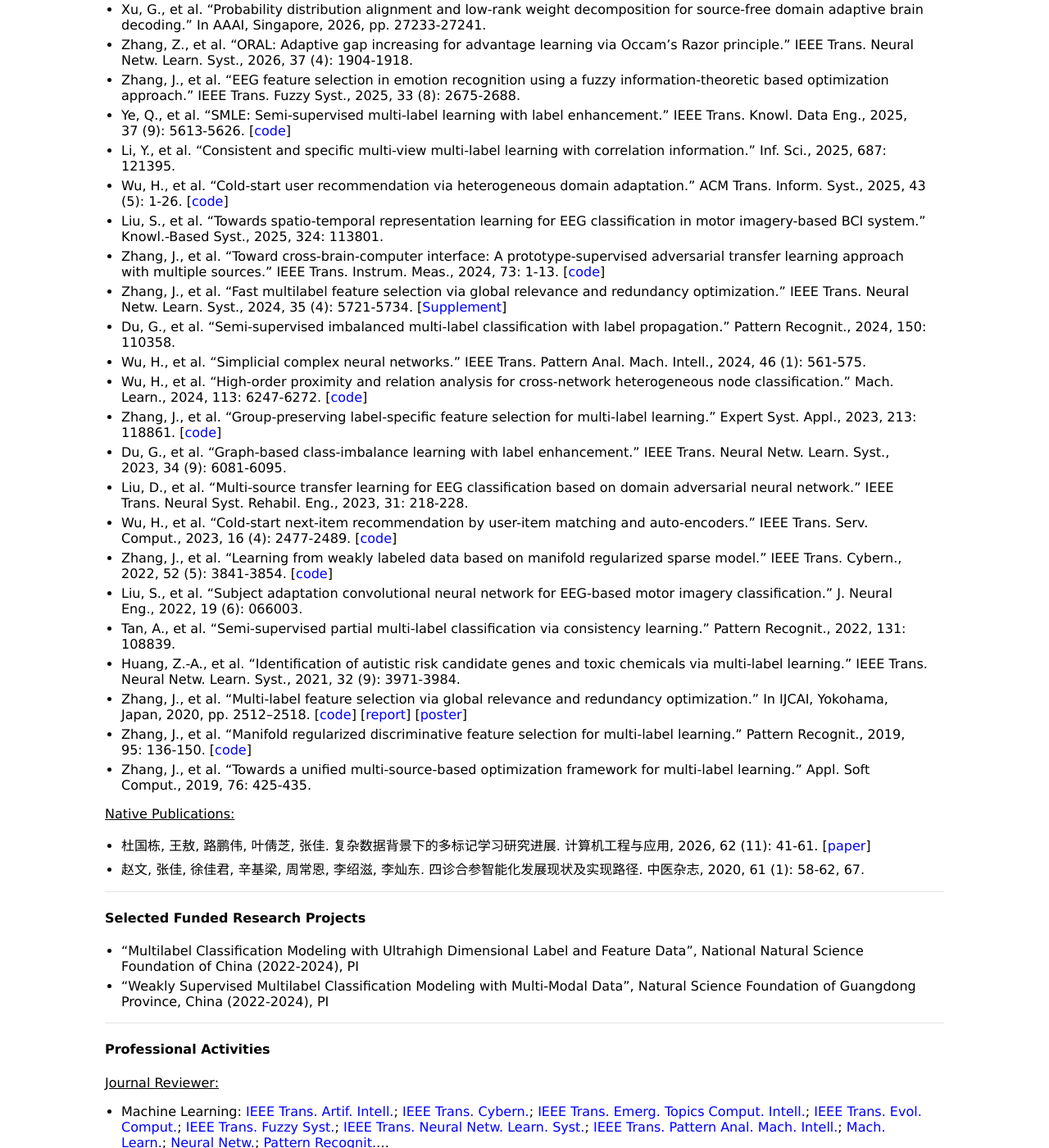
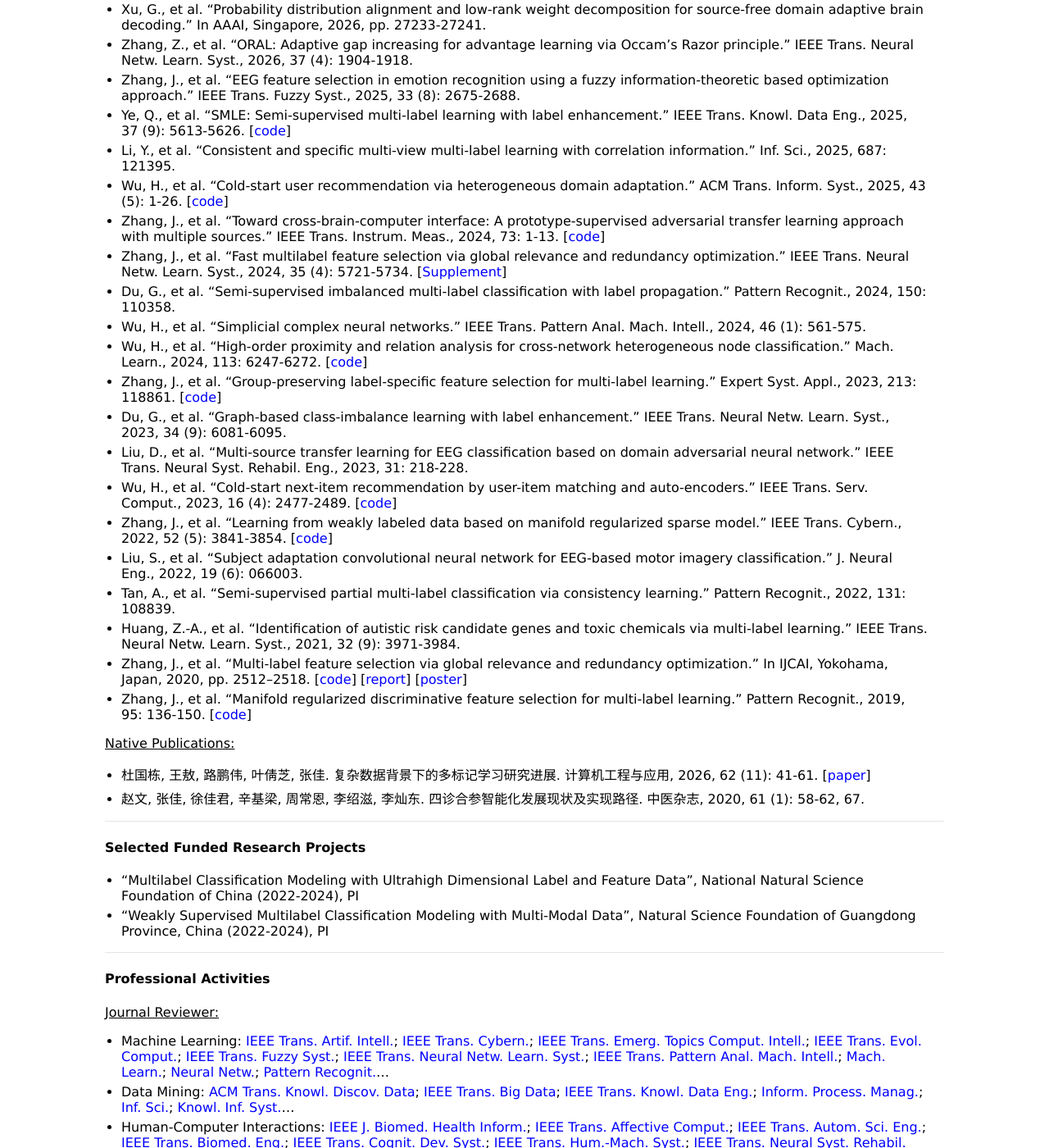
Before and after one commit to jiazhang-ml/jiazhang-ml.github.io, a Jekyll site: the page built from index.md, in a window 1280 px wide and 1400 px high, scrolled down 407 px. Shown: the whole window at 82% size. Built offline with Jekyll 4.4.1, drawn with Linux system fonts in a browser that asks for light colours.

Commit message:
Update index.md

```diff
--- a/index.md
+++ b/index.md
@@ -21,7 +21,6 @@ Research Interests: My research interests include *machine learning* and *data m
 * Ye, Q., et al. "SMLE: Semi-supervised multi-label learning with label enhancement." IEEE Trans. Knowl. Data Eng., 2025, 37 (9): 5613-5626. [[code](https://github.com/JNU-IHCILab/SMLE)]
 * Li, Y., et al. "Consistent and specific multi-view multi-label learning with correlation information." Inf. Sci., 2025, 687: 121395.
 * Wu, H., et al. "Cold-start user recommendation via heterogeneous domain adaptation." ACM Trans. Inform. Syst., 2025, 43 (5): 1-26. [[code](https://github.com/wuhanrui/FDMA)]
-* Liu, S., et al. "Towards spatio-temporal representation learning for EEG classification in motor imagery-based BCI system." Knowl.-Based Syst., 2025, 324: 113801.
 * Zhang, J., et al. "Toward cross-brain-computer interface: A prototype-supervised adversarial transfer learning approach with multiple sources." IEEE Trans. Instrum. Meas., 2024, 73: 1-13. [[code](PSAT-main.zip)]
 * Zhang, J., et al. "Fast multilabel feature selection via global relevance and redundancy optimization." IEEE Trans. Neural Netw. Learn. Syst., 2024, 35 (4): 5721-5734. [[Supplement](SM-GRROfast.pdf)]
 * Du, G., et al. "Semi-supervised imbalanced multi-label classification with label propagation." Pattern Recognit., 2024, 150: 110358.
@@ -37,8 +36,6 @@ Research Interests: My research interests include *machine learning* and *data m
 * Huang, Z.-A., et al. "Identification of autistic risk candidate genes and toxic chemicals via multi-label learning." IEEE Trans. Neural Netw. Learn. Syst., 2021, 32 (9): 3971-3984.
 * Zhang, J., et al. "Multi-label feature selection via global relevance and redundancy optimization." In IJCAI, Yokohama, Japan, 2020, pp. 2512–2518. [[code](GRRO-master.zip)] [[report](v15.pptx)] [[poster](poster.pdf)]
 * Zhang, J., et al. "Manifold regularized discriminative feature selection for multi-label learning." Pattern Recognit., 2019, 95: 136-150. [[code](MDFS-master.zip)]
-* Zhang, J., et al. "Towards a unified multi-source-based optimization framework for multi-label learning." Appl. Soft Comput., 2019, 76: 425-435.
-
 
 <u>Native Publications:</u>
 * 杜国栋, 王敖, 路鹏伟, 叶倩芝, 张佳. 复杂数据背景下的多标记学习研究进展. 计算机工程与应用, 2026, 62 (11): 41-61. [[paper](SMLL.pdf)]
```
